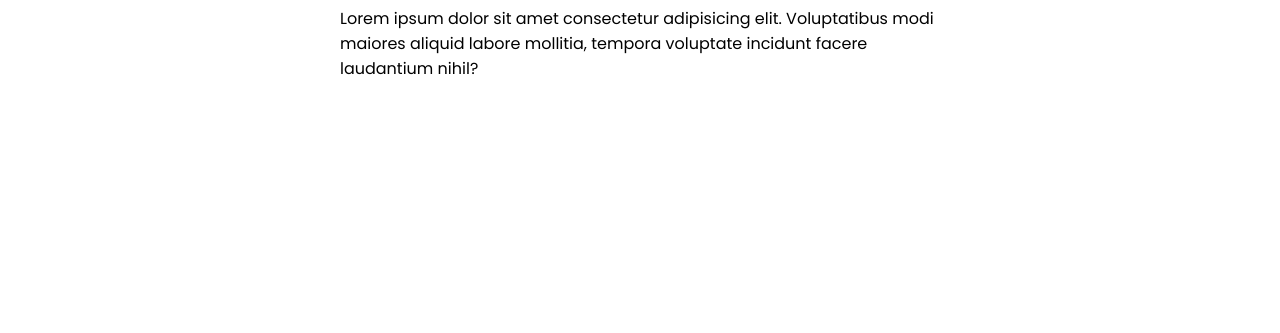
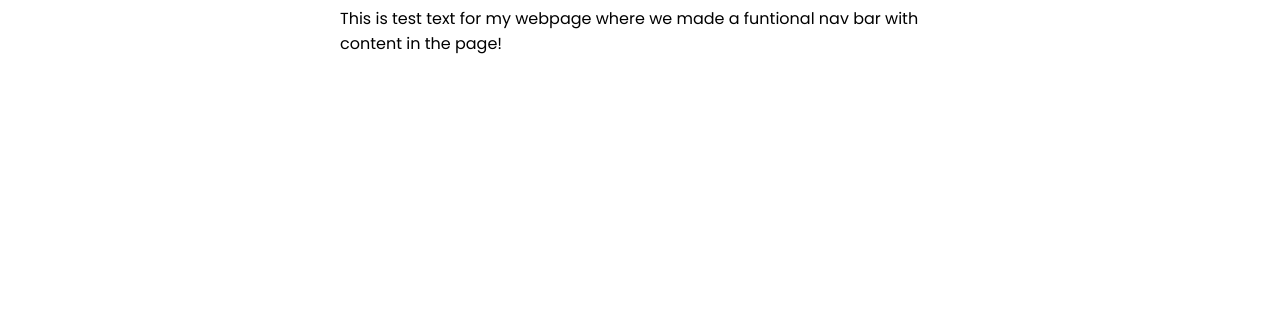
Before and after one commit to MiguelFelipeCar/Page2, a plain HTML site: page index.html in a window 1280 px wide. Shown: the part 467-800 px from the top of the page. Drawn offline with Linux system fonts and the light colour scheme.

Commit message:
Update to page
new update

```diff
--- a/index.html
+++ b/index.html
@@ -58,7 +58,7 @@
                 <h1>SOME INFO</h1>
 
                 <p>
-                    Lorem ipsum dolor sit amet consectetur adipisicing elit. Voluptatibus modi maiores aliquid labore mollitia, tempora voluptate incidunt facere laudantium nihil?
+                    This is test text for my webpage where we made a funtional nav bar with content in the page!
                 </p>
 
             </div>
```
